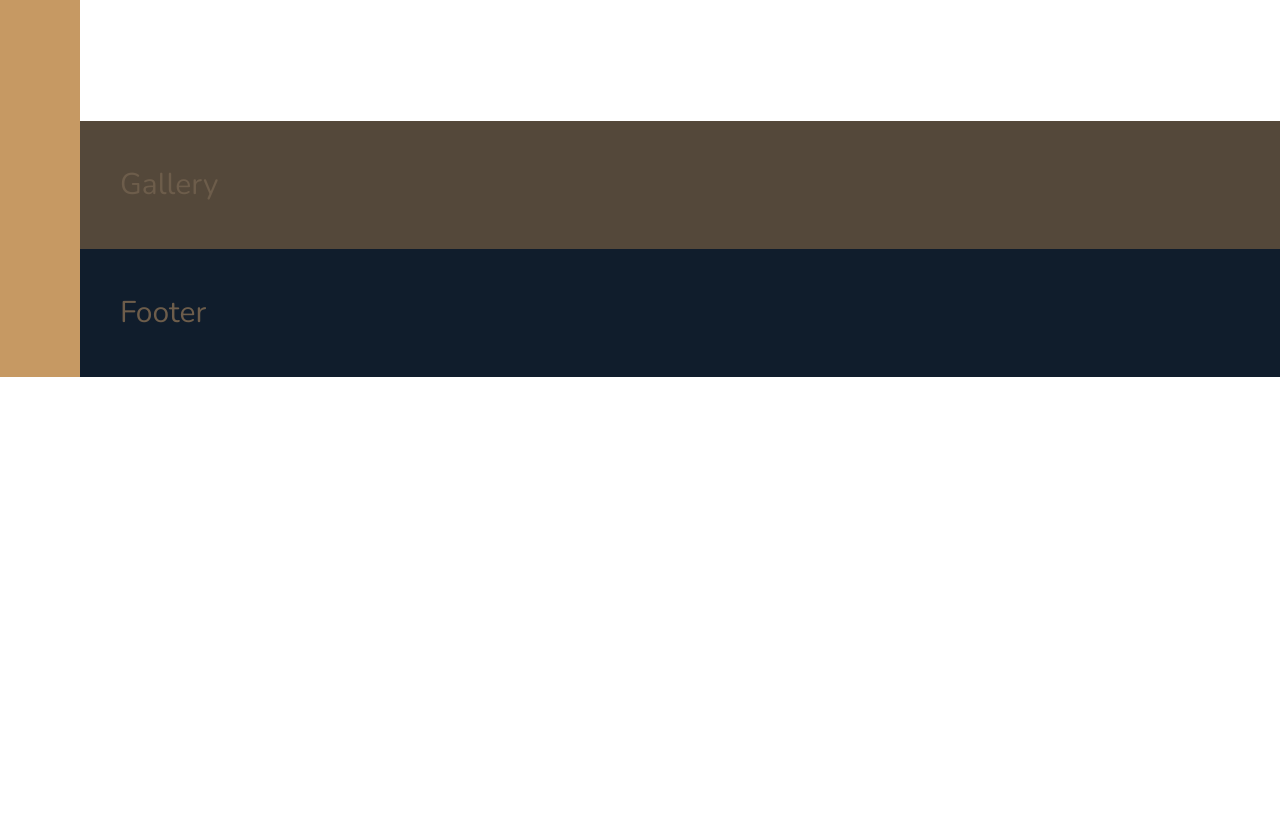
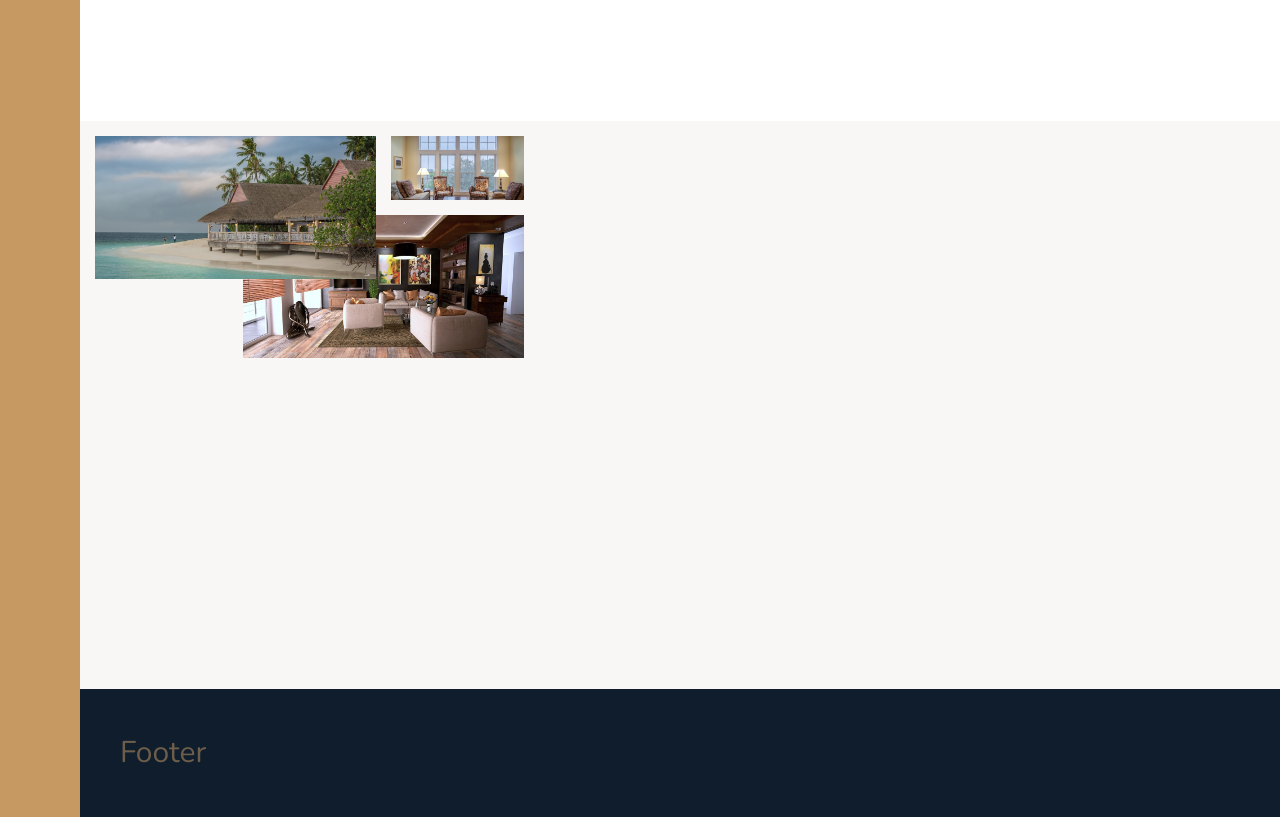
Before and after one commit to echeadle/nexter, a website: page index.html in a window 1280 px wide. Shown: the part 3160-3977 px from the top of the page. Before the commit the page ends 3537 px from the top, so only its background shows below. Drawn offline with nearby package versions, Linux system fonts and the light colour scheme; files that its build step writes are made by us from their sources.

Commit message:
Finish Building Gallery Part 1

```diff
--- a/index.html
+++ b/index.html
@@ -295,7 +295,22 @@
         </section>
 
         <section class="gallery">
-            Gallery
+            <figure class="gallery__item gallery__item--1">
+                <img src="img/gal-1.jpeg" alt="Gallery image 1" class="gallery__img">
+            </figure>
+            <figure class="gallery__item gallery__item--2">
+                <img src="img/gal-2.jpeg" alt="Gallery image 1" class="gallery__img">
+            </figure>
+            <figure class="gallery__item gallery__item--3">
+                <img src="img/gal-3.jpeg" alt="Gallery image 1" class="gallery__img">
+            </figure>
+            <figure class="gallery__item gallery__item--4">
+                <img src="img/gal-4.jpeg" alt="Gallery image 1" class="gallery__img">
+            </figure>
+            <figure class="gallery__item gallery__item--5">
+                <img src="img/gal-5.jpeg" alt="Gallery image 1" class="gallery__img">
+            </figure>
+
         </section>
         <footer class="footer">
             Footer
--- a/sass/_gallery.scss
+++ b/sass/_gallery.scss
@@ -1,4 +1,45 @@
 .gallery {
-    background-color: $color-grey-dark-1;
+    background-color: $color-grey-light-1;
     grid-column: full-start / full-end;
+
+    display: grid;
+    grid-template-columns: repeat(8, 1fr);
+    grid-template-rows: repeat(7, 5vw);
+    grid-gap: 1.5rem;
+    padding: 1.5rem;
+
+    &__item {
+        &--1 {
+            grid-row: 1 / span 2;
+            grid-column: 1 / span 2;
+        }
+
+        &--2 {
+            grid-row: 2 / span 2;
+            grid-column: 2 / span 2;
+        }
+
+        &--3 {
+            grid-row: 1 / span 2;
+            grid-column: 1 / span 2;
+        }
+
+        &--4 {
+            grid-row: 1 / span 2;
+            grid-column: 1 / span 2;
+        }
+
+        &--4 {
+            grid-row: 1 / span 2;
+            grid-column: 1 / span 2;
+        }
+    }
+
+
+    &__img {
+        width: 100%;
+        height: 100%;
+        object-fit: cover;
+        display: block;
+    }
 }
```
